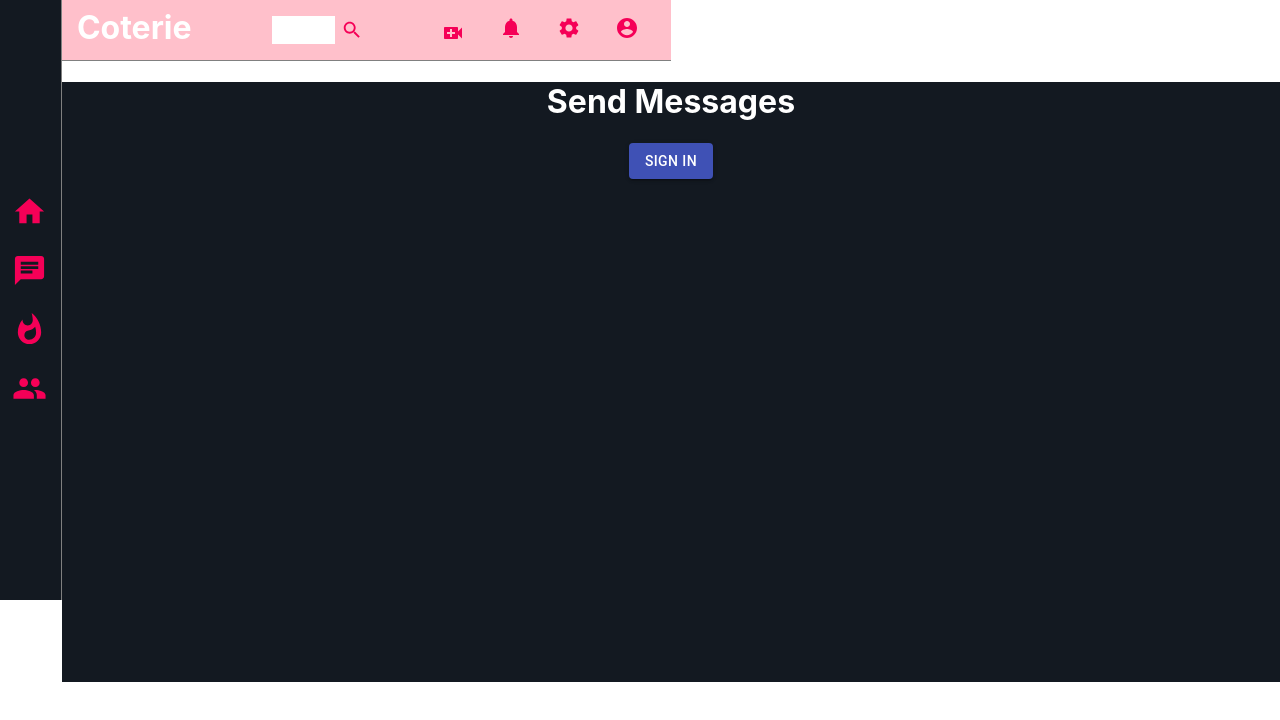
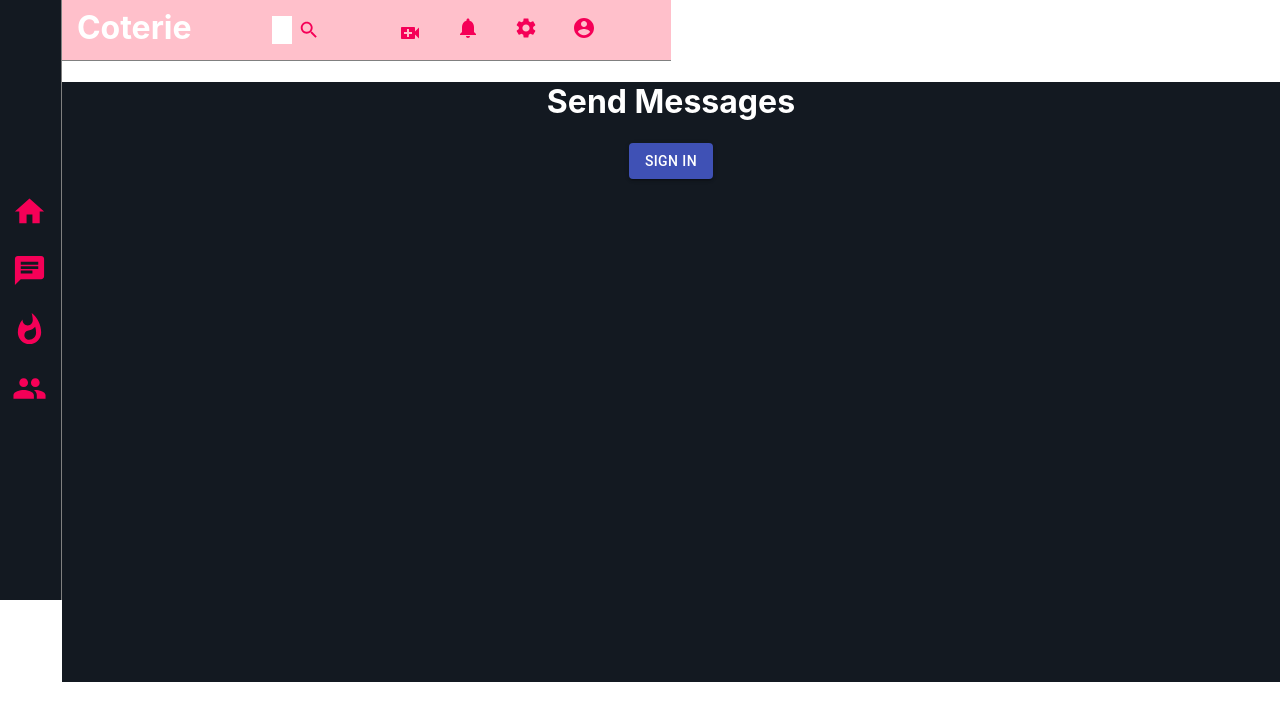
Before and after one commit to shristify/coterie, a React (Create React App) app: page /messages in a window 1280 px wide. Shown: the top 720 px of the page. Built offline with nearby package versions, Linux system fonts and the light colour scheme; no server answers; the database is empty.

Commit message:
Update Header.js

```diff
--- a/src/Header.js
+++ b/src/Header.js
@@ -152,18 +152,7 @@ function Header() {
 <div className="headerNoti"> <IconButton color="secondary" aria-label="Home"><NotificationsIcon  color="secondary"/></IconButton></div>
 <div className="headerSetting"><IconButton color="secondary" aria-label="Home"><SettingsIcon  color="secondary"/></IconButton></div>
 <div className="headerProfile"><IconButton color="secondary" aria-label="Home"><AccountCircleIcon  color="secondary"/></IconButton></div>
-
- {user ? (<div className="logoutButton"><Button variant="contained"  onClick={() => auth.signOut()} color="secondary" >Logout</Button></div>):
-    (<div className="loginContainer">
-   {/*<Button  onClick={() => setOpen(true)} variant="contained" color="secondary" >SignUp</Button>
-    <Button onClick={() => setOpenSignin(true)} variant="contained"  color="secondary">SignIn</Button>
-        */}   </div>)}  </div>
-            </div>
-
-
-    );
-}
-{/*<div className="signIn">
+<div className="signIn">
 <Modal
   open={open}
   onClose={handleClose}
@@ -205,5 +194,20 @@ value = {password } onChange={(e)=>setPassword(e.target.value)} ></Input>
   <Button className="Google"
   onClick={signinwithfacebook} variant="contained" color="primary">Sign in with facebook</Button>
   </div>
-</Modal>*/}
+</Modal>
+ {user ? (<div className="logoutButton"><Button variant="contained"  onClick={() => auth.signOut()} color="secondary" >
+   Logout</Button></div>):
+    (<div className="loginContainer">
+   <Button  onClick={() => setOpen(true)} ></Button>
+    <Button onClick={() => setOpenSignin(true)} ></Button>
+          </div>)}  </div>
+          </div>
+          </div>
+
+
+    );
+
+}
+
+
 export default Header
```
